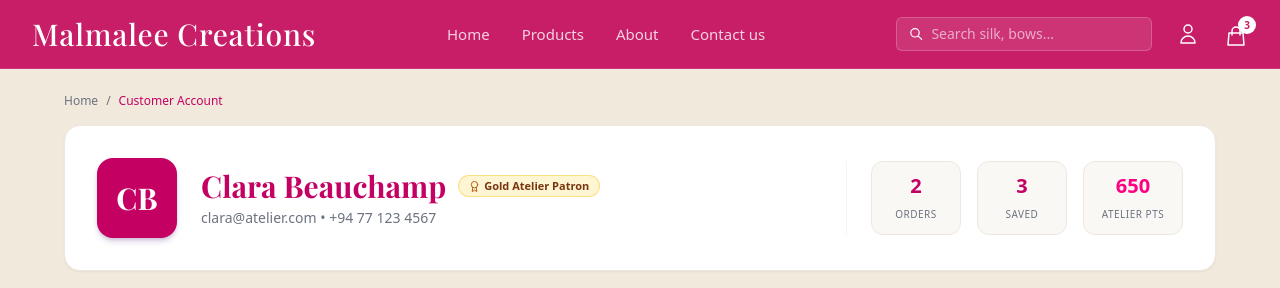
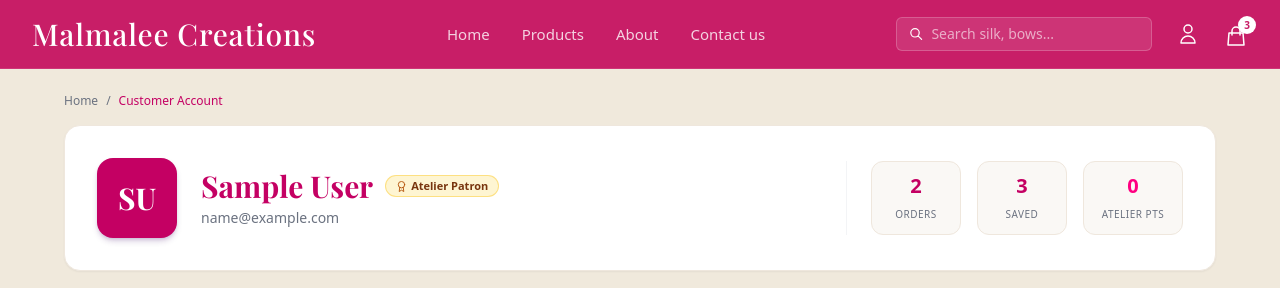
Before and after one commit to labsgunathilaka-ai/malmalee-creations-frontend, a React (Vite) app: page /profile in a window 1280 px wide. Shown: the top 288 px of the page. Built offline with nearby package versions, Linux system fonts and the light colour scheme; no server answers; sample sign-in values are in the browser's storage; a web font is replaced by a local one.

Commit message:
Enhance CustomerProfile component with API integration for user data retrieval and updates

```diff
--- a/src/pages/CustomerProfile.jsx
+++ b/src/pages/CustomerProfile.jsx
@@ -1,4 +1,4 @@
-import React, { useState } from 'react';
+import React, { useState, useEffect } from 'react';
 import { useNavigate } from 'react-router-dom';
 import {
   FiUser,
@@ -18,21 +18,45 @@ import {
   FiAward
 } from 'react-icons/fi';
 
+const API_BASE = 'http://localhost:5000';
+
 const CustomerProfile = ({ onLogout = () => {} }) => {
   const navigate = useNavigate();
-  const [activeTab, setActiveTab] = useState('orders'); // 'profile' | 'orders' | 'addresses' | 'wishlist' | 'security'
+  const token = localStorage.getItem('malmalee_token');
+
+  const [activeTab, setActiveTab] = useState('orders');
   const [saveToast, setSaveToast] = useState('');
 
-  // User details state
-  const [userProfile, setUserProfile] = useState({
-    fullName: 'Clara Beauchamp',
-    email: 'clara@atelier.com',
-    phone: '+94 77 123 4567',
-    birthday: '1996-05-14',
-    favoriteCategory: 'Bespoke Mulberry Silk Scrunchies',
-    tier: 'Gold Atelier Patron',
-    points: 650,
-  });
+  // User details state — pre-seed from localStorage, then refresh from API
+  const [userProfile, setUserProfile] = useState(
+    JSON.parse(localStorage.getItem('malmalee_user') || 'null') || {
+      fullName: '',
+      email: '',
+      phone: '',
+      birthday: '',
+      favoriteCategory: '',
+      tier: 'Atelier Patron',
+      points: 0,
+    }
+  );
+
+  useEffect(() => {
+    if (!token) {
+      navigate('/login');
+      return;
+    }
+    fetch(`${API_BASE}/api/auth/profile`, {
+      headers: { 'Authorization': `Bearer ${token}` }
+    })
+      .then(r => r.json())
+      .then(d => {
+        if (d.success) {
+          setUserProfile(d.data);
+          localStorage.setItem('malmalee_user', JSON.stringify(d.data));
+        }
+      })
+      .catch(() => {});
+  }, []);
 
   // Edit mode for profile
   const [isEditingProfile, setIsEditingProfile] = useState(false);
@@ -43,7 +67,7 @@ const CustomerProfile = ({ onLogout = () => {} }) => {
     {
       id: 'MC-84920',
       date: 'March 14, 2026',
-      status: 'In Tailoring', // 'In Tailoring' | 'Dispatched' | 'Delivered'
+      status: 'In Tailoring',
       total: 'Rs 1,280.00',
       payment: 'Credit Card (Paid)',
       items: [
@@ -148,11 +172,37 @@ const CustomerProfile = ({ onLogout = () => {} }) => {
     setTimeout(() => setSaveToast(''), 3000);
   };
 
-  const handleSaveProfile = (e) => {
+  const handleUpdate = async (updatedData) => {
+    try {
+      const res = await fetch(`${API_BASE}/api/auth/profile`, {
+        method: 'PUT',
+        headers: { 'Content-Type': 'application/json', 'Authorization': `Bearer ${token}` },
+        body: JSON.stringify(updatedData)
+      });
+      const data = await res.json();
+      if (data.success) {
+        setUserProfile(data.data);
+        localStorage.setItem('malmalee_user', JSON.stringify(data.data));
+        triggerToast('Personal profile updated successfully.');
+      } else {
+        triggerToast(data.message || 'Update failed.');
+      }
+    } catch {
+      triggerToast('Cannot connect to server.');
+    }
+  };
+
+  const handleSaveProfile = async (e) => {
     e.preventDefault();
-    setUserProfile({ ...tempProfile });
     setIsEditingProfile(false);
-    triggerToast('Personal profile updated successfully.');
+    await handleUpdate(tempProfile);
+  };
+
+  const handleLogout = () => {
+    localStorage.removeItem('malmalee_token');
+    localStorage.removeItem('malmalee_user');
+    if (onLogout) onLogout();
+    navigate('/login');
   };
 
   const handleSetDefaultAddress = (id) => {
@@ -187,6 +237,14 @@ const CustomerProfile = ({ onLogout = () => {} }) => {
     triggerToast('Security password updated successfully.');
   };
 
+  // Derive initials for avatar
+  const initials = (userProfile?.fullName || userProfile?.name || 'U')
+    .split(' ')
+    .map(w => w[0])
+    .slice(0, 2)
+    .join('')
+    .toUpperCase();
+
   return (
     <div className="min-h-screen bg-[#faf8f5] text-gray-800 font-sans pb-16">
 
@@ -215,21 +273,21 @@ const CustomerProfile = ({ onLogout = () => {} }) => {
             <div className="flex items-center space-x-4 sm:space-x-6">
               {/* Initials Avatar */}
               <div className="w-16 h-16 sm:w-20 sm:h-20 rounded-2xl bg-darkPurple text-white flex items-center justify-center font-playfair text-2xl sm:text-3xl font-bold shadow-md shadow-purple-950/20">
-                CB
+                {initials}
               </div>
 
               <div>
                 <div className="flex items-center space-x-3">
                   <h1 className="font-playfair text-2xl sm:text-3xl font-bold text-darkPurple">
-                    {userProfile.fullName}
+                    {userProfile?.fullName || userProfile?.name || 'Guest'}
                   </h1>
                   <span className="bg-amber-100/80 text-amber-900 border border-amber-300/60 text-[11px] font-semibold px-2.5 py-0.5 rounded-full flex items-center gap-1">
                     <FiAward className="text-amber-700" />
-                    {userProfile.tier}
+                    {userProfile?.tier || 'Atelier Patron'}
                   </span>
                 </div>
                 <p className="text-xs sm:text-sm text-gray-500 mt-1">
-                  {userProfile.email} • {userProfile.phone}
+                  {userProfile?.email} {userProfile?.phone ? `• ${userProfile.phone}` : ''}
                 </p>
               </div>
             </div>
@@ -256,7 +314,7 @@ const CustomerProfile = ({ onLogout = () => {} }) => {
 
               <div className="bg-[#faf8f5] px-4 py-2.5 rounded-xl border border-[#efe7dd] text-center min-w-[100px]">
                 <span className="block font-bold text-primaryPurple text-lg sm:text-xl">
-                  {userProfile.points}
+                  {userProfile?.points || 0}
                 </span>
                 <span className="text-[10px] uppercase tracking-wider text-gray-500 font-medium">
                   Atelier Pts
@@ -286,7 +344,7 @@ const CustomerProfile = ({ onLogout = () => {} }) => {
             >
               <div className="flex items-center space-x-3">
                 <FiPackage className="text-base" />
-                <span>Orders & Tracking</span>
+                <span>Orders &amp; Tracking</span>
               </div>
               <span className={`text-[11px] px-2 py-0.5 rounded-full ${activeTab === 'orders' ? 'bg-white/20 text-white' : 'bg-gray-100 text-gray-600'}`}>
                 {orders.length}
@@ -352,17 +410,14 @@ const CustomerProfile = ({ onLogout = () => {} }) => {
             >
               <div className="flex items-center space-x-3">
                 <FiLock className="text-base" />
-                <span>Security & Password</span>
+                <span>Security &amp; Password</span>
               </div>
               <FiChevronRight className="text-xs opacity-60" />
             </button>
 
             <div className="border-t border-gray-100 pt-2 mt-2">
               <button
-                onClick={() => {
-                  if (onLogout) onLogout();
-                  navigate('/login');
-                }}
+                onClick={handleLogout}
                 className="w-full flex items-center space-x-3 px-4 py-3 rounded-xl text-xs sm:text-sm font-medium text-red-600 hover:bg-red-50 transition cursor-pointer"
               >
                 <FiLogOut className="text-base" />
@@ -380,7 +435,7 @@ const CustomerProfile = ({ onLogout = () => {} }) => {
               <div className="space-y-6">
                 <div className="flex items-center justify-between">
                   <h2 className="font-playfair text-2xl font-bold text-darkPurple">
-                    Bespoke Orders & History
+                    Bespoke Orders &amp; History
                   </h2>
                   <span className="text-xs text-gray-500">
                     Showing {orders.length} recent creations
@@ -425,7 +480,7 @@ const CustomerProfile = ({ onLogout = () => {} }) => {
                       <div className="grid grid-cols-3 gap-2 text-center text-[11px]">
                         <div className="flex flex-col items-center">
                           <div className="w-6 h-6 rounded-full bg-emerald-500 text-white flex items-center justify-center text-xs mb-1">✓</div>
-                          <span className="font-medium text-gray-800">Pattern Cut & Handcrafted</span>
+                          <span className="font-medium text-gray-800">Pattern Cut &amp; Handcrafted</span>
                         </div>
                         <div className="flex flex-col items-center">
                           <div className={`w-6 h-6 rounded-full flex items-center justify-center text-xs mb-1 ${
@@ -519,8 +574,8 @@ const CustomerProfile = ({ onLogout = () => {} }) => {
                         </label>
                         <input
                           type="text"
-                          value={tempProfile.fullName}
-                          onChange={(e) => setTempProfile({ ...tempProfile, fullName: e.target.value })}
+                          value={tempProfile.fullName || tempProfile.name || ''}
+                          onChange={(e) => setTempProfile({ ...tempProfile, fullName: e.target.value, name: e.target.value })}
                           className="w-full px-3.5 py-2.5 text-sm border border-gray-200 rounded-lg text-gray-800 focus:outline-none focus:border-primaryPurple focus:ring-1 focus:ring-primaryPurple"
                           required
                         />
@@ -532,7 +587,7 @@ const CustomerProfile = ({ onLogout = () => {} }) => {
                         </label>
                         <input
                           type="email"
-                          value={tempProfile.email}
+                          value={tempProfile.email || ''}
                           onChange={(e) => setTempProfile({ ...tempProfile, email: e.target.value })}
                           className="w-full px-3.5 py-2.5 text-sm border border-gray-200 rounded-lg text-gray-800 focus:outline-none focus:border-primaryPurple focus:ring-1 focus:ring-primaryPurple"
                           required
@@ -545,7 +600,7 @@ const CustomerProfile = ({ onLogout = () => {} }) => {
                         </label>
                         <input
                           type="text"
-                          value={tempProfile.phone}
+                          value={tempProfile.phone || ''}
                           onChange={(e) => setTempProfile({ ...tempProfile, phone: e.target.value })}
                           className="w-full px-3.5 py-2.5 text-sm border border-gray-200 rounded-lg text-gray-800 focus:outline-none focus:border-primaryPurple focus:ring-1 focus:ring-primaryPurple"
                         />
@@ -557,7 +612,7 @@ const CustomerProfile = ({ onLogout = () => {} }) => {
                         </label>
                         <input
                           type="date"
-                          value={tempProfile.birthday}
+                          value={tempProfile.birthday || ''}
                           onChange={(e) => setTempProfile({ ...tempProfile, birthday: e.target.value })}
                           className="w-full px-3.5 py-2.5 text-sm border border-gray-200 rounded-lg text-gray-800 focus:outline-none focus:border-primaryPurple focus:ring-1 focus:ring-primaryPurple"
                         />
@@ -586,36 +641,38 @@ const CustomerProfile = ({ onLogout = () => {} }) => {
                       <span className="text-[11px] font-semibold text-gray-400 uppercase tracking-wider block">
                         Full Legal Name
                       </span>
-                      <p className="text-sm font-medium text-gray-800 mt-1">{userProfile.fullName}</p>
+                      <p className="text-sm font-medium text-gray-800 mt-1">{userProfile?.fullName || userProfile?.name || '—'}</p>
                     </div>
 
                     <div>
                       <span className="text-[11px] font-semibold text-gray-400 uppercase tracking-wider block">
                         Email Address
                       </span>
-                      <p className="text-sm font-medium text-gray-800 mt-1">{userProfile.email}</p>
+                      <p className="text-sm font-medium text-gray-800 mt-1">{userProfile?.email || '—'}</p>
                     </div>
 
                     <div>
                       <span className="text-[11px] font-semibold text-gray-400 uppercase tracking-wider block">
                         Contact Phone
                       </span>
-                      <p className="text-sm font-medium text-gray-800 mt-1">{userProfile.phone}</p>
+                      <p className="text-sm font-medium text-gray-800 mt-1">{userProfile?.phone || '—'}</p>
                     </div>
 
                     <div>
                       <span className="text-[11px] font-semibold text-gray-400 uppercase tracking-wider block">
                         Date of Birth
                       </span>
-                      <p className="text-sm font-medium text-gray-800 mt-1">{userProfile.birthday}</p>
+                      <p className="text-sm font-medium text-gray-800 mt-1">{userProfile?.birthday || '—'}</p>
                     </div>
 
+                    {userProfile?.favoriteCategory && (
                       <div className="sm:col-span-2 pt-4 border-t border-gray-100">
                         <span className="text-[11px] font-semibold text-gray-400 uppercase tracking-wider block">
                           Patron Category Preference
                         </span>
                         <p className="text-sm font-medium text-darkPurple mt-1">{userProfile.favoriteCategory}</p>
                       </div>
+                    )}
                   </div>
                 )}
 
```
Lines whose indentation alone changed are shown as unchanged.
